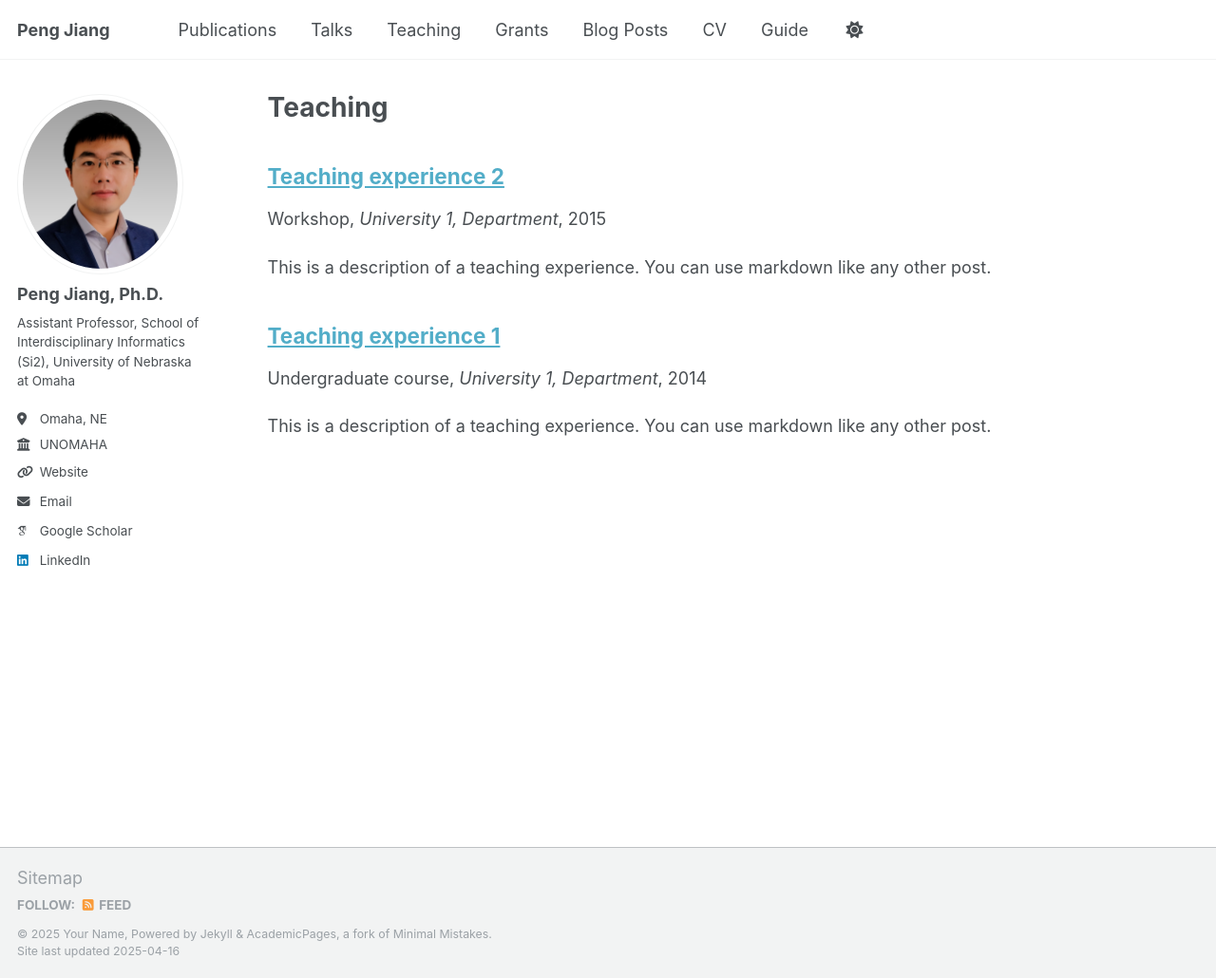
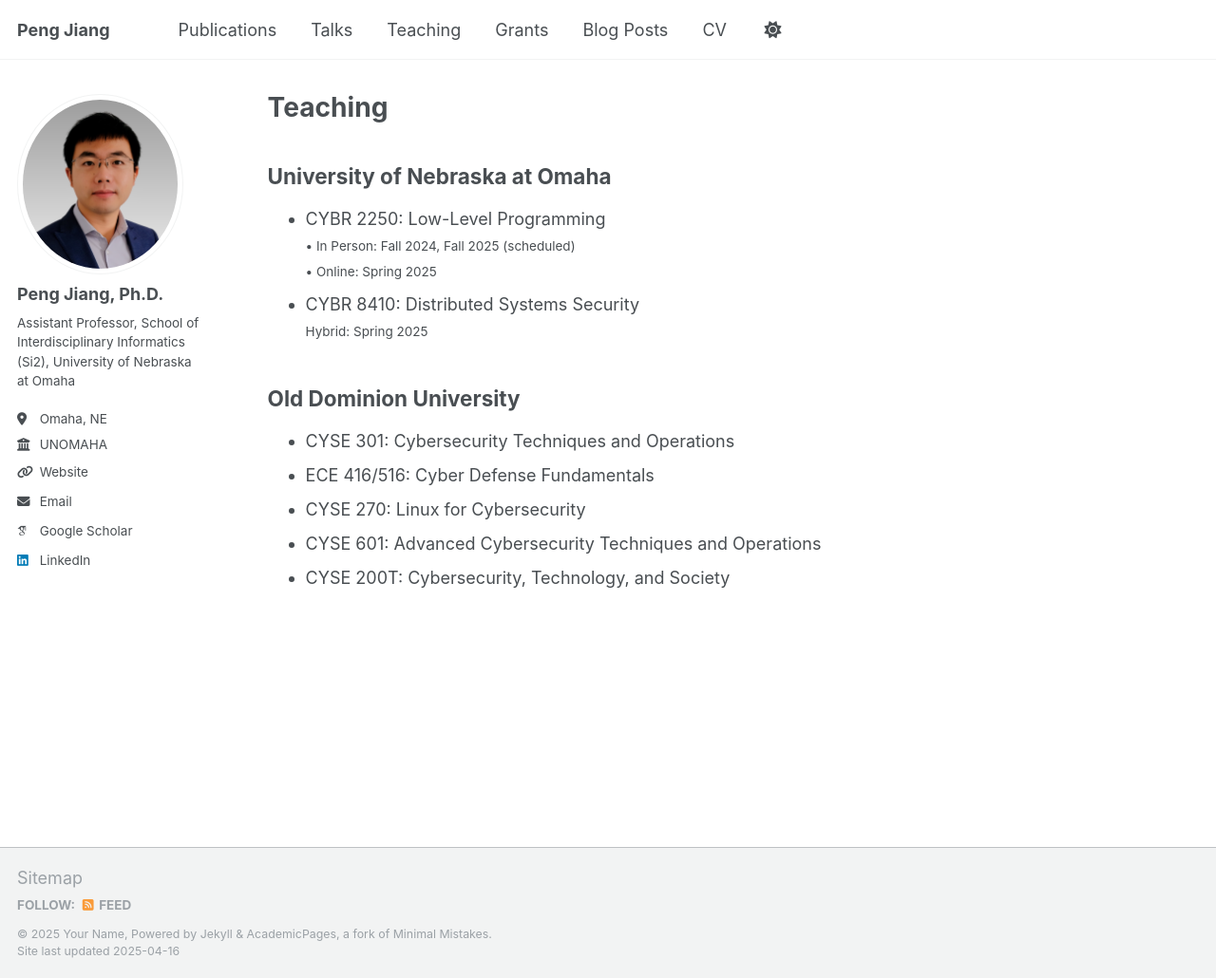
Before and after one commit to PJiang93/pjiang93.github.io, a Jekyll site: the page built from _pages/teaching.html, in a window 1280 px wide and 1030 px high. Shown: the whole window at 95% size. Built offline with Jekyll 4.4.1, drawn with Linux system fonts in a browser that asks for light colours; some web fonts are replaced.

Commit message:
Update
Almost Ready Copy
Still Missing
- Grant, Talk, News, etc.

```diff
--- a/_data/navigation.yml
+++ b/_data/navigation.yml
@@ -29,5 +29,5 @@ main:
   # - title: "CV"
   #   url: /cv-json/
 
-  - title: "Guide"
-    url: /markdown/
+  # - title: "Guide"
+  #   url: /markdown/
--- a/_pages/talks.html
+++ b/_pages/talks.html
@@ -13,4 +15,4 @@ author_profile: true
 
 {% for post in site.talks reversed %}
   {% include archive-single-talk.html %}
-{% endfor %}
+{% endfor %} -->
--- a/_pages/teaching.html
+++ b/_pages/teaching.html
@@ -5,8 +5,34 @@ permalink: /teaching/
 author_profile: true
 ---
 
-{% include base_path %}
+<!-- {% include base_path %}
 
 {% for post in site.teaching reversed %}
   {% include archive-single.html %}
-{% endfor %}
+{% endfor %} -->
+<h2>University of Nebraska at Omaha</h2>
+<ul>
+  <li>
+    CYBR 2250: Low-Level Programming
+    <br>
+    <small>
+      • In Person: Fall 2024, Fall 2025 (scheduled)<br>
+      • Online: Spring 2025
+    </small>
+  </li>
+  <li>
+    CYBR 8410: Distributed Systems Security
+    <br>
+    <small> Hybrid: Spring 2025</small>
+  </li>
+</ul>
+
+
+<h2> Old Dominion University</h2>
+<ul>
+  <li>CYSE 301: Cybersecurity Techniques and Operations</li>
+  <li>ECE 416/516: Cyber Defense Fundamentals</li>
+  <li>CYSE 270: Linux for Cybersecurity</li>
+  <li>CYSE 601: Advanced Cybersecurity Techniques and Operations</li>
+  <li>CYSE 200T: Cybersecurity, Technology, and Society</li>
+</ul>
```
Also changed, not shown: other parts of _pages/talks.html (+3 -1 lines), _pages/cv.md (+2 -2 lines), _pages/year-archive.html (+5 -3 lines).
